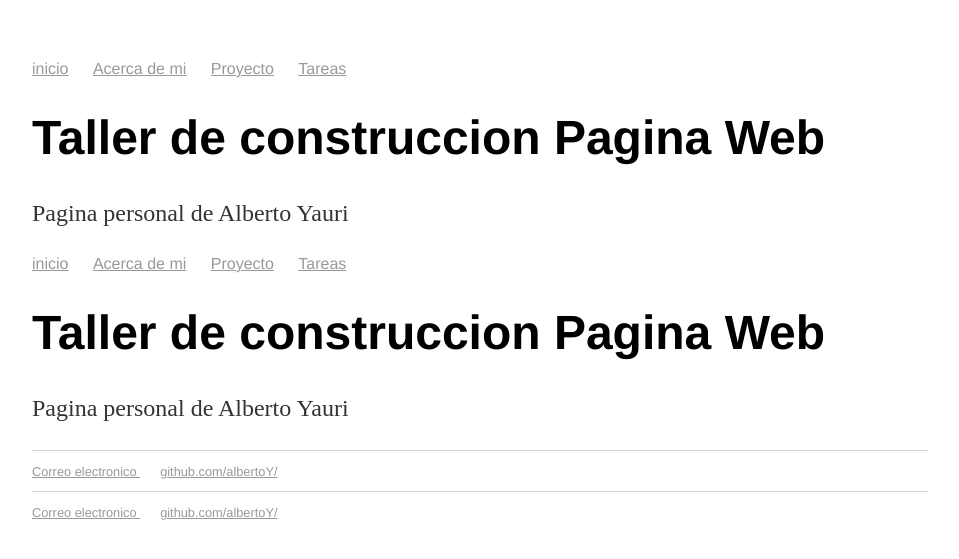
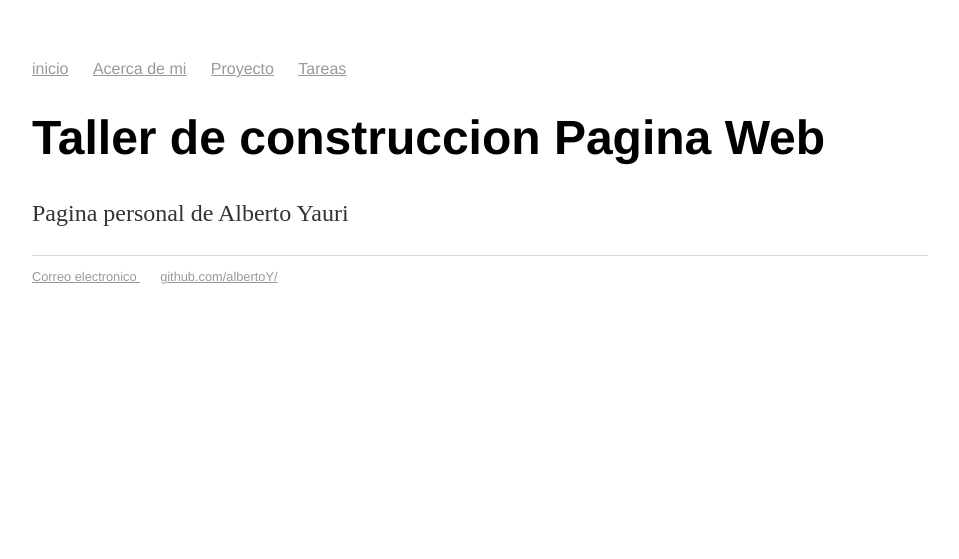
Before and after one commit to AlbertoY/albertoY.github.io, a Jekyll site: the page built from index.html, in a window 1280 px wide. Shown: the top 559 px of the page, without its empty margins (160-1119 px from the left). Built offline with Jekyll 4.4.1, drawn with Linux system fonts in a browser that asks for light colours.

Commit message:
Update index.html

```diff
--- a/index.html
+++ b/index.html
@@ -5,35 +5,3 @@ title: Ingenieria Biomedica
 <div class="blurb">
                    <h1>Taller de construccion Pagina Web</h1>
                    <p> Pagina personal de Alberto Yauri </p>
-
-
-<!DOCTYPE html¡>
-<html>
-      <head>
-             <title> Ingenieria Bioemdica </title>
-             <link rel="stylesheet" type="text/css" href="/css/main.css">
-      <head>
-      <body>
-               <nav>
-               <ul>
-                     <li><a href="/">inicio</a></li>
-                     <li><a href="/about">Acerca de mi</a></li>
-                     <li><a href="/project">Proyecto</a></li>
-                     <li><a href="/hw">Tareas</a></li>
-               </ul>
-               </nav>
-               <div class="container">
-               <div class="blurb">
-
-                   <h1>Taller de construccion Pagina Web</h1>
-                   <p> Pagina personal de Alberto Yauri </p>
-               </div>
-               </div>
-               <footer>
-               <ul>
-                   <li><a href="mailto:a20172081@pucp.edu.pe">Correo electronico </a></li>
-                   <li><a href="https://github.com/albertoY/">github.com/albertoY/</a></li>
-               </ul>
-               </footer>
-          </body>
-        </html>
```
